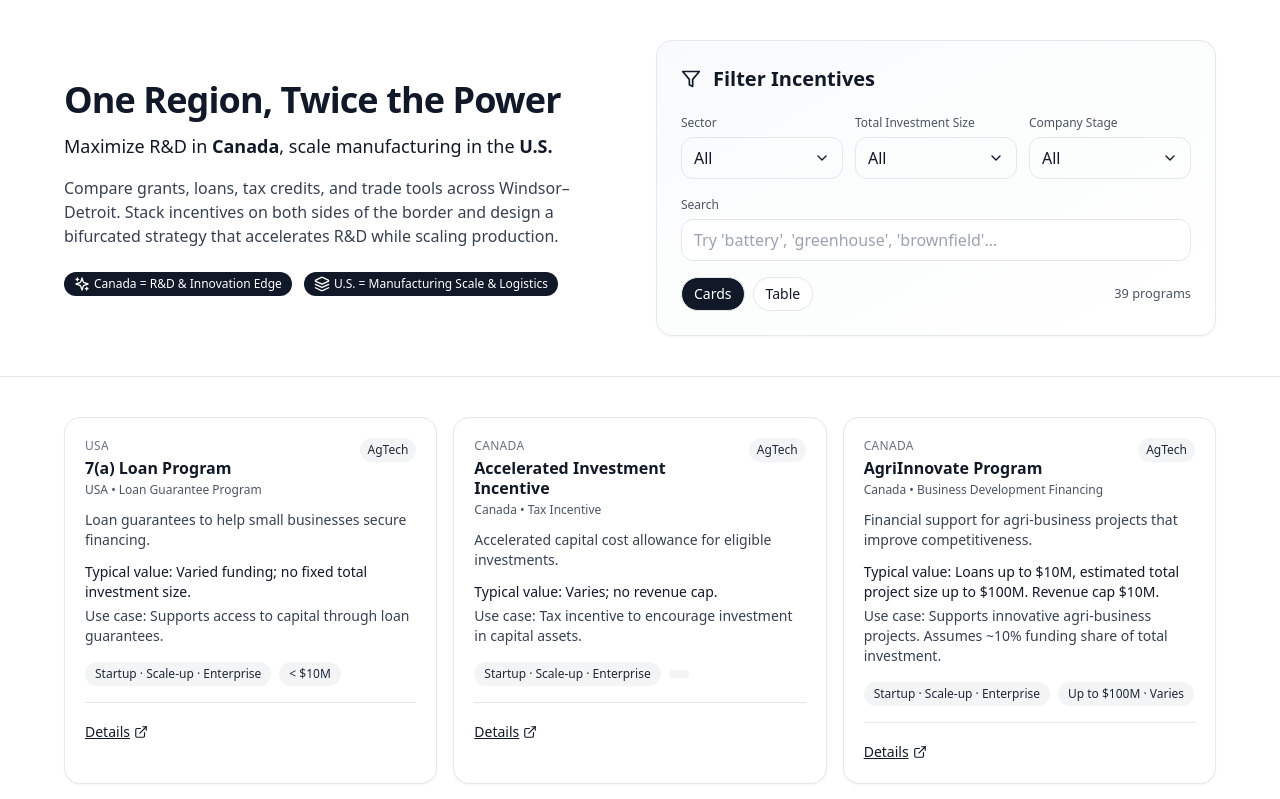
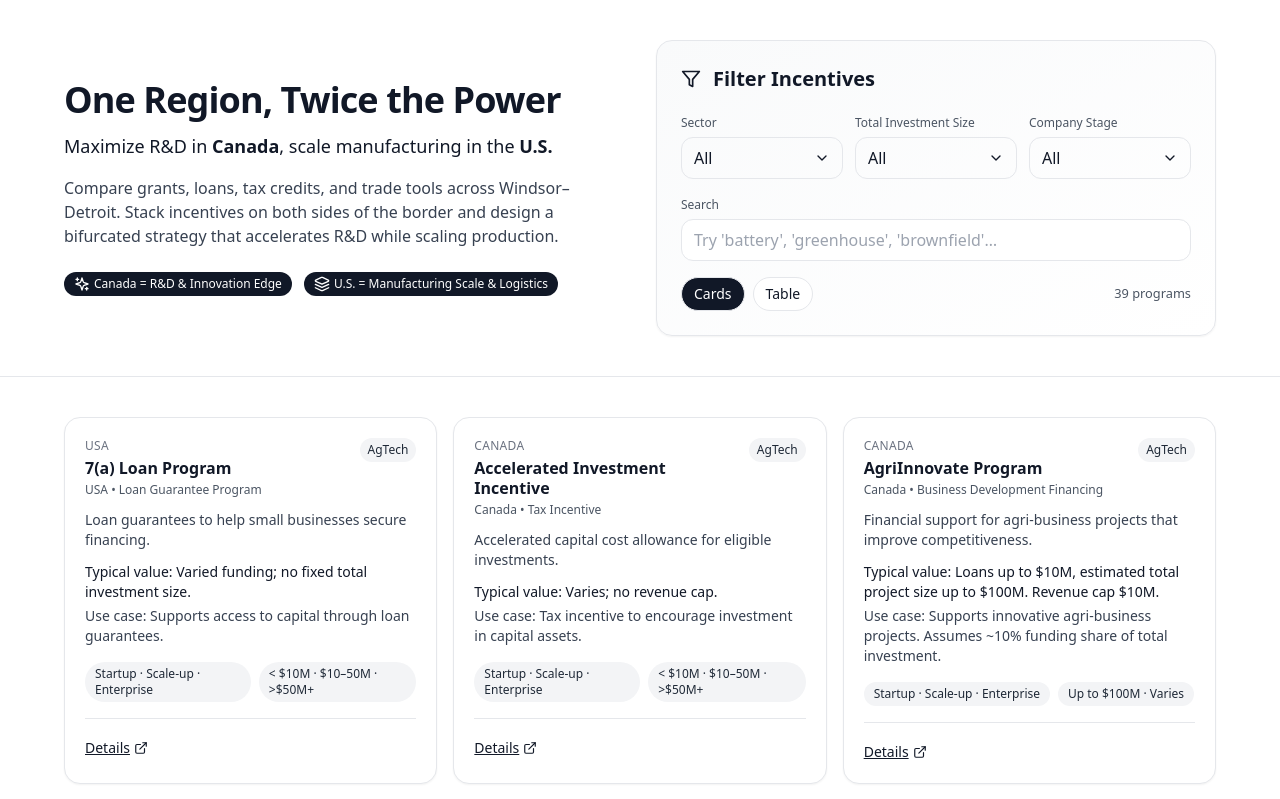
Before and after one commit to rivercollaborative-cell/incentives-grid, a React (Create React App) app: page / in a window 1280 px wide. Shown: the top 799 px of the page. Built offline with nearby package versions, Linux system fonts and the light colour scheme.

Commit message:
Update IncentivesGrid.tsx

```diff
--- a/src/IncentivesGrid.tsx
+++ b/src/IncentivesGrid.tsx
@@ -33,7 +33,7 @@ const PROGRAMS = [
   type: "Loan Guarantee Program",
   sectors: ["AgTech", "AI", "EV/AV", "FinTech", "BioTech"],
   stages: ["Startup", "Scale-up", "Enterprise"],
-  sizes: ["< $10M"],
+  sizes: ["< $10M", "$10–50M", ">$50M+"],
   headline: "Loan guarantees to help small businesses secure financing.",
   estValue: "Varied funding; no fixed total investment size.",
   useCase: "Supports access to capital through loan guarantees.",
@@ -48,7 +48,7 @@ const PROGRAMS = [
   type: "Tax Incentive",
   sectors: ["AgTech", "AI", "EV/AV", "FinTech", "BioTech"],
   stages: ["Startup", "Scale-up", "Enterprise"],
-  sizes: [],
+  sizes: ["< $10M", "$10–50M", ">$50M+"],
   headline: "Accelerated capital cost allowance for eligible investments.",
   estValue: "Varies; no revenue cap.",
   useCase: "Tax incentive to encourage investment in capital assets.",
```
